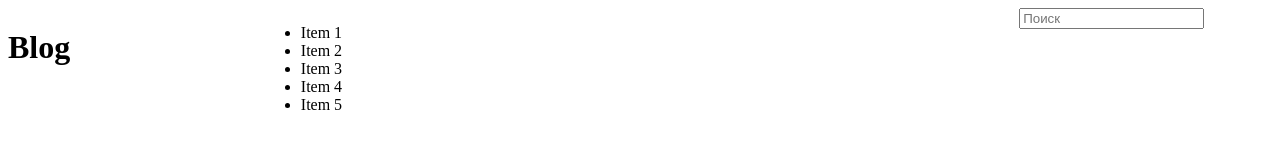
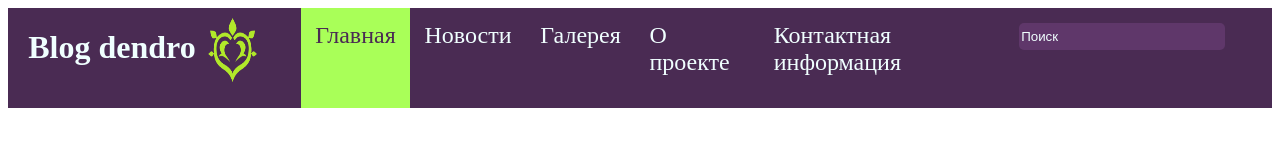
Before and after one commit to wehute/web-412, a plain HTML site: page blog/index.html in a window 1280 px wide. Drawn offline with Linux system fonts and the light colour scheme.

Commit message:
cynonari

```diff
--- a/blog/index1.html
+++ b/blog/index.html
@@ -10,20 +10,20 @@
 <body>
     <header class="header">
         <div class="header-title">
-            <h1>Blog</h1>
+            <h1 class="h1">Blog dendro</h1><img class="img" src="../images/dendro.png" alt="Сайнонари канон" width="50">
         </div>
         <div class="header-menu">
-            <ul>
-                <li>Item 1</li>
-                <li>Item 2</li>
-                <li>Item 3</li>
-                <li>Item 4</li>
-                <li>Item 5</li>
+            <ul class="ul">
+                <li class="alpha">Главная</li>
+                <li>Новости</li>
+                <li>Галерея</li>
+                <li>О проекте</li>
+                <li>Контактная информация</li>
             </ul>
         </div>
         <div class="header-search">
             <form action="#">
-                <input type="text" placeholder="Поиск">
+                <input class="input" type="text" placeholder="Поиск">
             </form>
         </div>
     </header>
--- a/css/blog.css
+++ b/css/blog.css
@@ -1,18 +1,79 @@
+
 .header {
     display: flex;
+    background-color: #4a2b53;
+}
+
+.header-title {
+    display: flex;
+    width: 20%;
+    color: azure;
+    text-align: center;
+    margin: 0;
+    padding: 0;
+}
+
+.h1 {
+    position: relative;
+    left:8%;
 
 }
 
-.header-title {
-    width: 20%;
+.img {
+    position: relative;
+    margin: 0;
+    padding: 0;
+    left: 13%;
+    top:8%;
+    width: 19.4%;
+    height: 69%;
 }
 
 .header-menu {
     width: 60%;
+    font-size: 150%;
+    color: azure ;
+}
 
+.ul {
+    display: flex;
+    margin-top:0;
+    margin-bottom: 0;
+}
+
+.alpha {
+    background-color: rgb(169, 255, 88);
+    color: #4a2b53;
+}
+
+li {
+    display: flex;
+    padding: 2%;
+    padding-bottom: 4.4%;
+    border-radius: 0;
+
+}
+
+li:hover {
+    background-color: #5f376a;
+    color:rgb(169, 255, 88)
 }
 
 .header-search {
     width: 20%;
+}
 
+input.input {
+    width: 80%;
+    height: 25px;
+    margin-top: 6%;
+    border-radius: 5px;
+    border: 0;
+    background-color: #5f376a;
+    color:azure;
+    margin-bottom: 0;
 }
+
+input.input::placeholder {
+    color:azure;
+}
```
Also changed, not shown: images/dendro.png (added).
